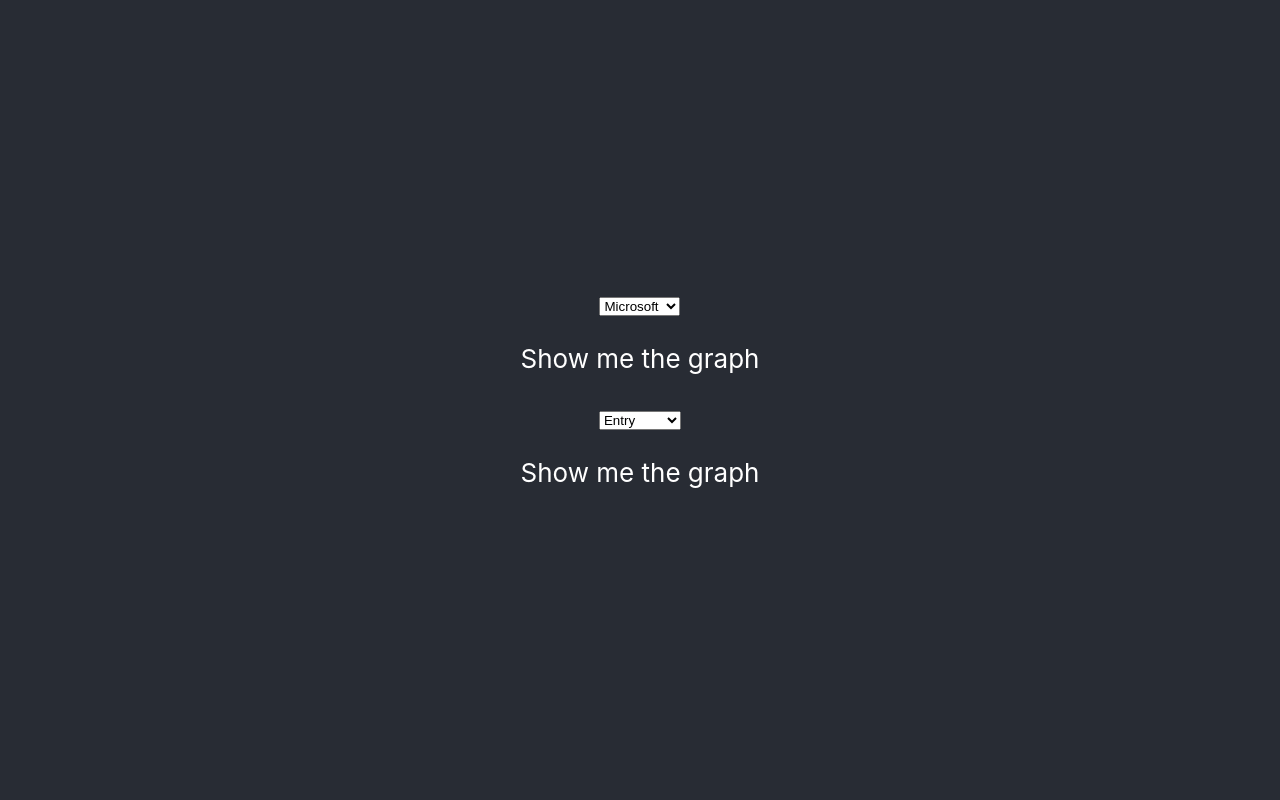
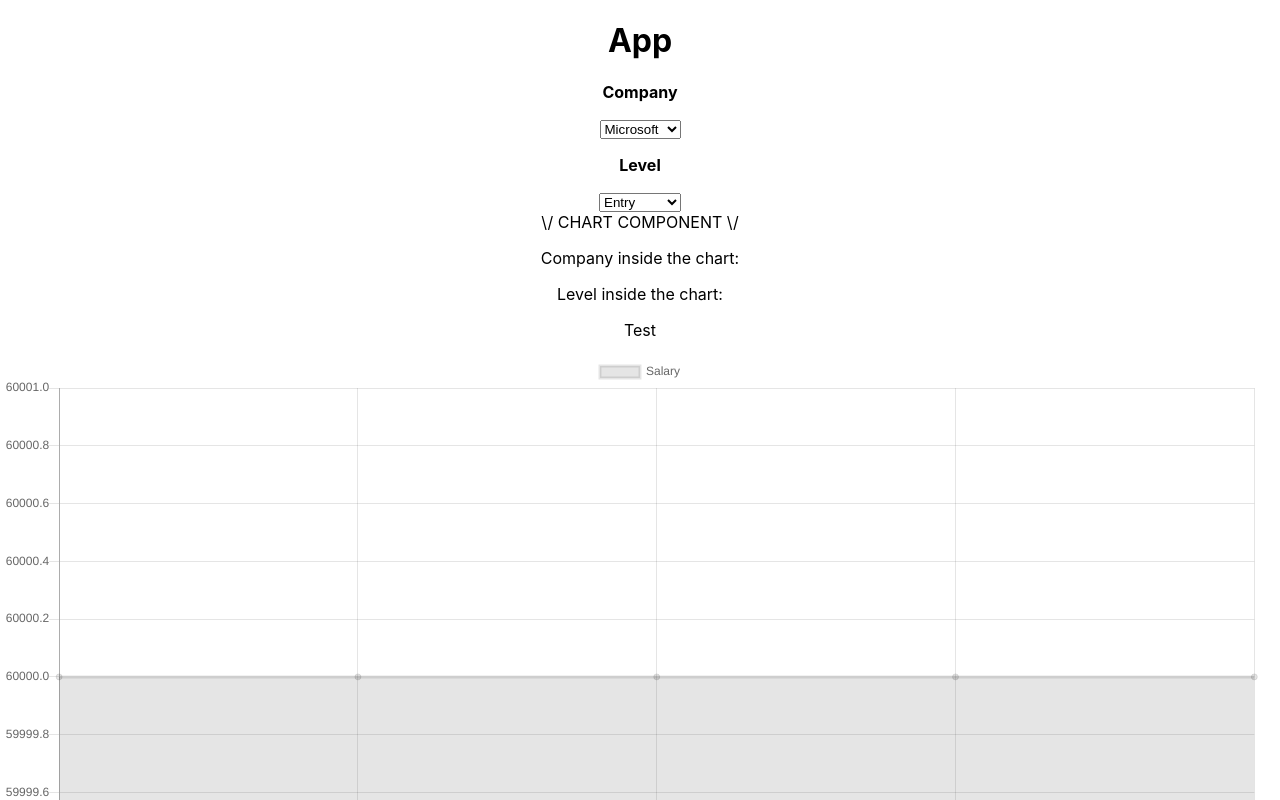
Before and after one commit to dnntrn/Plutus, a React (Create React App) app in the folder plutus-frontend/: page / in a window 1280 px wide. Shown: the top 800 px of the page. Built offline with nearby package versions, Linux system fonts and the light colour scheme.

Commit message:
filtering work

```diff
--- a/plutus-frontend/package.json
+++ b/plutus-frontend/package.json
@@ -3,7 +3,9 @@
   "version": "0.1.0",
   "private": true,
   "dependencies": {
+    "chart.js": "^2.9.3",
     "react": "^16.11.0",
+    "react-chartjs-2": "^2.8.0",
     "react-dom": "^16.11.0",
     "react-scripts": "3.2.0"
   },
--- a/plutus-frontend/src/App.js
+++ b/plutus-frontend/src/App.js
@@ -1,9 +1,10 @@
 import React, { Component } from 'react';
-import logo from './logo.svg';
-import './App.css';
-
 
 import Dropdown from './components/Dropdown.js'
+
+import Chart from './components/Chart.js'
+
+import './App.css';
 
 
 class App extends Component {
@@ -11,6 +12,8 @@
     super(props);
     this.state = {
       apiResponse: "",
+      currCompany: null,
+      currLevel: null,
       companies: [
         {
           id:1,
@@ -55,32 +58,54 @@
      };
   }
 
-  callAPI() {
-      fetch("http://localhost:9000/")
-          .then(res => res.text())
-          .then(res => this.setState({ apiResponse: res }));
+  companyCallback = (companyData) => {
+
+    this.setState({currCompany: companyData});
+
   }
 
-  componentWillMount() {
-      this.callAPI();
+  levelCallback = (levelData) => {
+
+    this.setState({currLevel: levelData});
+
   }
 
 
-  render () {
+  render() {
     return (
       <div className="App">
-        <header className="App-header">
-          <Dropdown className="companies" opts={this.state.companies}/>
-
-          <Dropdown className="positions" opts={this.state.levels}/>
-
-        </header>
+        <h1> App </h1>
+        <Dropdown type="Company" callback={this.companyCallback} opts={this.state.companies} />
+        <Dropdown type="Level" callback={this.levelCallback} opts={this.state.levels} />
+        <Chart company={this.state.currCompany} level={this.state.currLevel}/>
+      </div>
 
 
-      </div>
-    );
+      )
   }
-
 }
 
+
+
+// function App() {
+//   return (
+//     <div className="App">
+//       <header className="App-header">
+//         <img src={logo} className="App-logo" alt="logo" />
+//         <p>
+//           Edit <code>src/App.js</code> and save to reload.
+//         </p>
+//         <a
+//           className="App-link"
+//           href="https://reactjs.org"
+//           target="_blank"
+//           rel="noopener noreferrer"
+//         >
+//           Learn React
+//         </a>
+//       </header>
+//     </div>
+//   );
+// }
+
 export default App;
--- /dev/null
+++ b/plutus-frontend/src/components/Chart.js
@@ -0,0 +1,91 @@
+import React, {Component} from 'react';
+
+import {Line, Bar} from 'react-chartjs-2';
+
+
+class Chart extends Component {
+	constructor(props) {
+		super(props);
+		this.state = {
+			dummydata: {
+				default: {
+					labels: ['Mar 2019', 'Apr 2019', 'May 2019', 'Jun 2019', 'Jul 2019'],
+					datasets: [
+						{
+							label: "Salary",
+							data: [
+								60000,
+								60000,
+								60000,
+								60000,
+								60000
+							]
+						}					]
+				},
+				Microsoft: {
+					labels: ['Mar 2019', 'Apr 2019', 'May 2019', 'Jun 2019', 'Jul 2019'],
+					datasets: [
+						{
+							label: "Salary",
+							data: [
+								100000,
+								90000,
+								80000,
+								95000,
+								110000
+							]
+						}					]
+				},
+				Google: {
+					labels: ['Mar 2019', 'Apr 2019', 'May 2019', 'Jun 2019', 'Jul 2019'],
+					datasets: [
+						{
+							label: "Salary",
+							data: [
+								75000,
+								90000,
+								120000,
+								85000,
+								100000
+
+							]
+						}
+					]
+				}
+			}
+		}
+
+	}
+
+	render() {
+		let working_set = this.state.dummydata.default;
+
+		if (this.props.company == "Microsoft") {
+			working_set = this.state.dummydata.Microsoft
+		}
+		if (this.props.company == "Google") {
+			working_set = this.state.dummydata.Google
+		}
+		return (
+
+			<div className="chart">
+				\/ CHART COMPONENT \/
+				<p> Company inside the chart: {this.props.company} </p>
+				<p> Level inside the chart: {this.props.level} </p>
+
+
+				<p> Test {this.state.temp} </p>
+				<Line data={working_set} />
+				/\ CHART COMPONENT /\
+
+			</div>
+
+
+		);
+
+	}
+
+
+}
+
+export default Chart;
--- a/plutus-frontend/src/components/Dropdown.js
+++ b/plutus-frontend/src/components/Dropdown.js
@@ -9,30 +9,34 @@
 
 		this.state = {
 			value : " "
-
 		}
 
 	}
 
+	doCallback(a) {
+       this.props.callback(this.state.value);
+    }
 
-	/*handleChange(event) {
-		alert("You clicked " + event.target.value)
-		this.state.currVal = event.target.value;
+    handleChange(e) {
+    	this.setState({value: e.target.value});
+    	this.props.callback(e.target.value);
 
+    }
 
-	}*/
 
 
 	render() {
 		return (
 			<div>
-			<select onChange={(e) => this.setState({ value: e.target.value})}>
+			<p><b> {this.props.type} </b></p>
+			<select onChange={(e) => this.handleChange(e)}>
 			{this.props.opts.map((opt) => (
     				<option className={opt.value} value={opt.value}> {opt.value} </option>
     		))}
 			</select>
 
-			<p> Show me the {this.state.value} graph</p>
+			{/*<p> Show me the {this.state.value} graph</p>*/}
+
 			</div>
 			);
 	}
```
Also changed, not shown: 1 other file (tests, documents, lock files or other folders).
